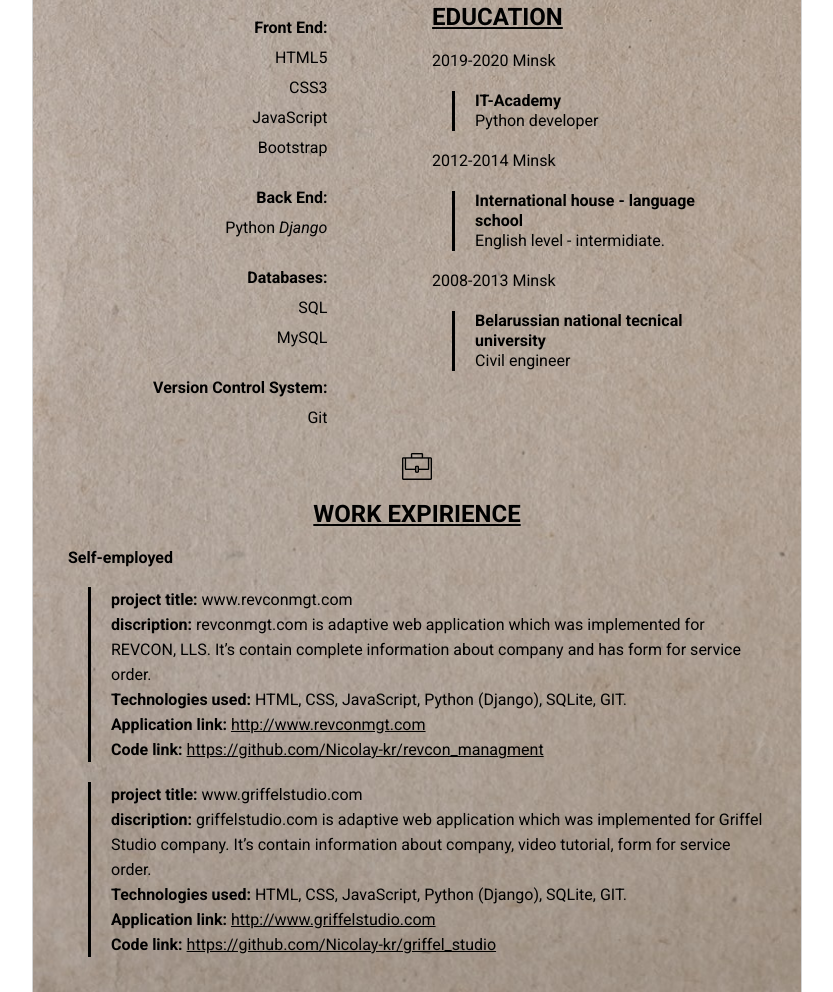
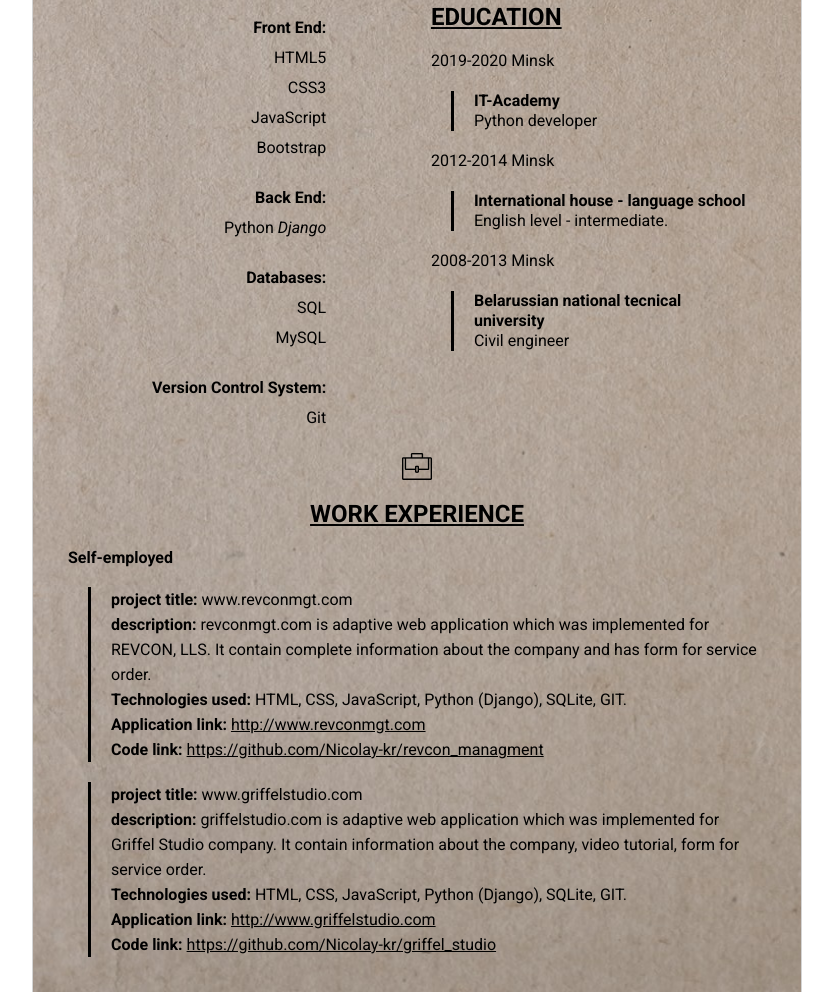
Before and after one commit to Nicolay-kr/cv, a plain HTML site: page index.html in a window 1280 px wide. Shown: the part 962-1954 px from the top of the page, without its empty margins (223-1056 px from the left). Drawn offline with Linux system fonts and the light colour scheme.

Commit message:
update cv

```diff
--- a/index.html
+++ b/index.html
@@ -72,7 +72,7 @@
             <li>
               2012-2014 Minsk
               <p><b>International house - language school</b><br>
-                English level - intermidiate.
+                English level - intermediate.
               </p>
             </li>
             <li>
@@ -85,12 +85,12 @@
         </section>
         <section class="expirience">
             <img src="images/expirience.png" alt="It's a foto">
-            <h2>WORK EXPIRIENCE</h2>
+            <h2>WORK EXPERIENCE</h2>
             <ul><b>Self-employed</b>
               <li>
                 <div class="project">
                   <p><b>project title:</b> www.revconmgt.com</p>
-                  <p><b>discription:</b> revconmgt.com is adaptive web application which was implemented for REVCON, LLS. It’s contain complete information about company and has form for service order.</p>
+                  <p><b>description:</b> revconmgt.com is adaptive web application which was implemented for REVCON, LLS. It contain complete information about the company and has form for service order.</p>
                   <p><b>Technologies used:</b> HTML, CSS, JavaScript, Python (Django), SQLite, GIT.</p>
                   <p><b>Application link:</b> <a href="http://www.revconmgt.com">http://www.revconmgt.com</a></p>
                   <p><b>Code link:</b> <a href=" https://github.com/Nicolay-kr/revcon_managment"> https://github.com/Nicolay-kr/revcon_managment</a></p>
@@ -99,7 +99,7 @@
               <li>
                 <div class="project">
                   <p><b>project title:</b> www.griffelstudio.com</p>
-                  <p><b>discription:</b> griffelstudio.com is adaptive web application which was implemented for Griffel Studio company. It’s contain information about company, video tutorial, form for service order.</p>
+                  <p><b>description:</b> griffelstudio.com is adaptive web application which was implemented for Griffel Studio company. It contain information about the company, video tutorial, form for service order.</p>
                   <p><b>Technologies used:</b> HTML, CSS, JavaScript, Python (Django), SQLite, GIT.</p>
                   <p><b>Application link:</b> <a href="http://griffelstudio.com">http://www.griffelstudio.com</a></p>
                   <p><b>Code link:</b> <a href="https://github.com/Nicolay-kr/griffel_studio">https://github.com/Nicolay-kr/griffel_studio</a></p>
```
Also changed, not shown: 1 other file.
